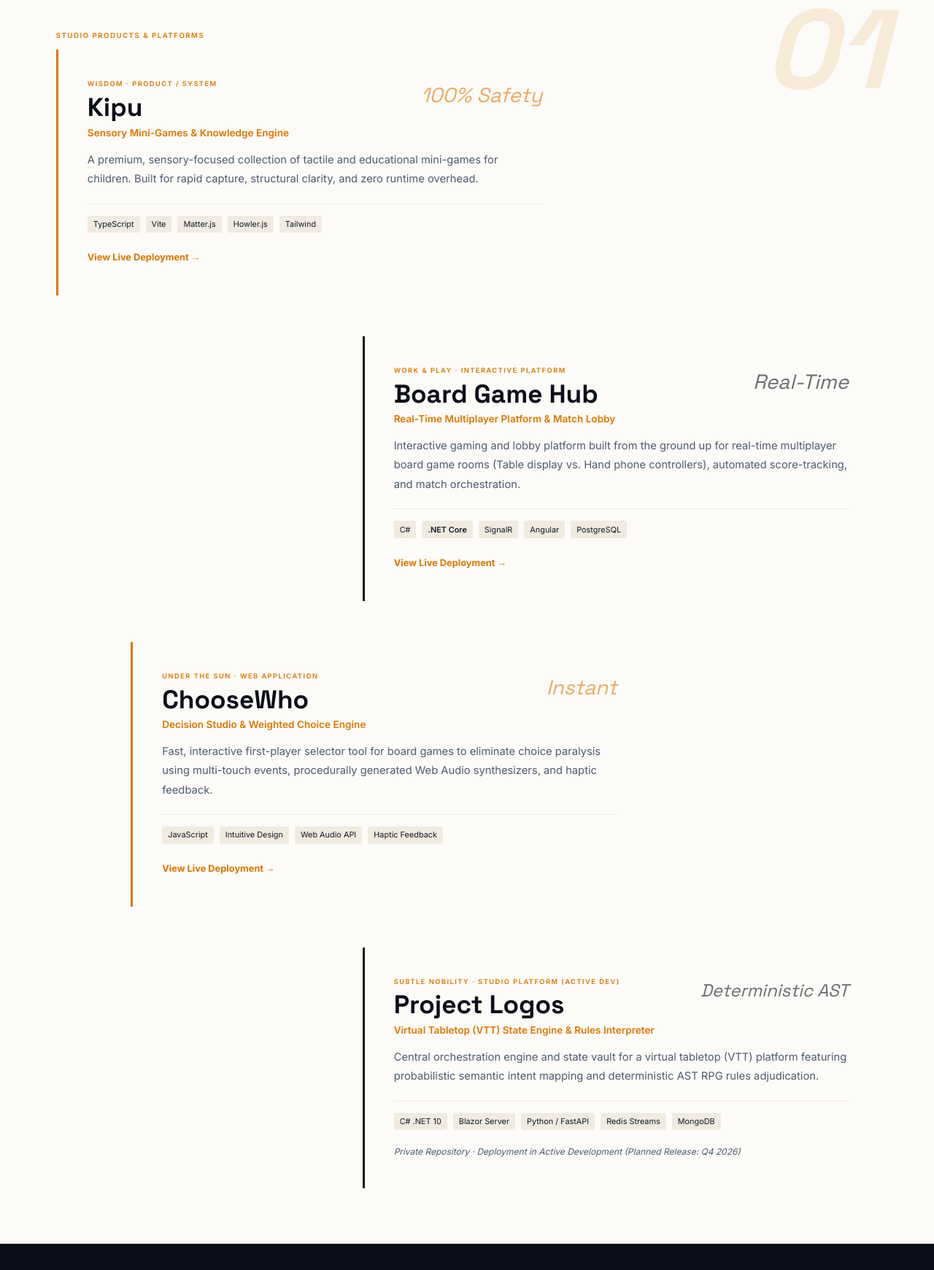
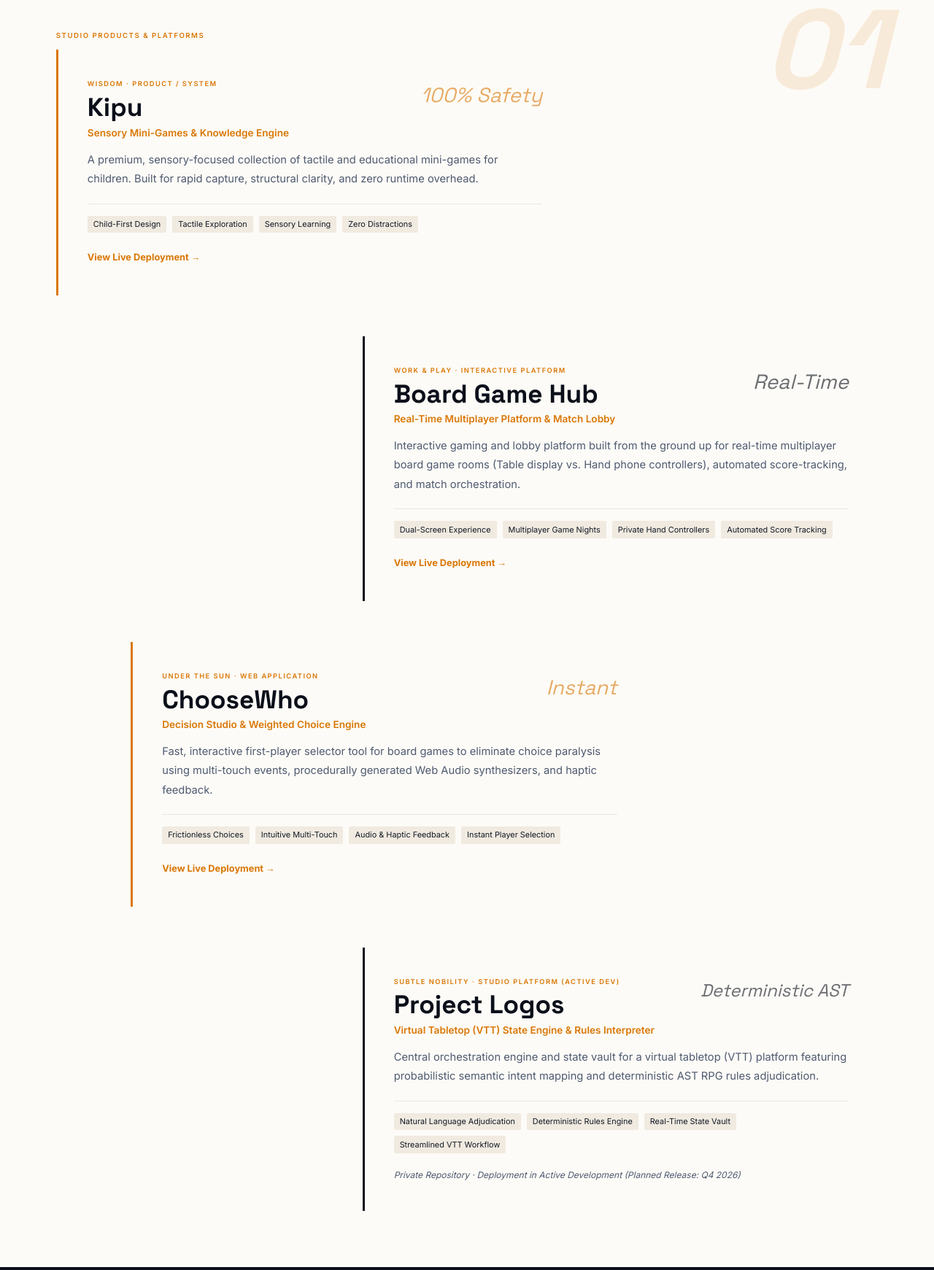
Before and after one commit to higherkey/eight-one-five-design, an Eleventy site: page portfolio.html in a window 1280 px wide. Shown: the part 723-2464 px from the top of the page at 73% size. Built offline with nearby package versions, Linux system fonts and the light colour scheme; Eleventy itself is replaced by a stand-in of ours; files that its build step writes are made by us from their sources.

Commit message:
refactor: Shift portfolio tags from raw tech stack to user story and product value
Replace raw language/framework tags across all portfolio items with human-centered product value, user experience, and outcome tags.

```diff
--- a/portfolio.html
+++ b/portfolio.html
@@ -39,11 +39,10 @@ permalink: /portfolio.html
             </div>
             <p class="hor-text">A premium, sensory-focused collection of tactile and educational mini-games for children. Built for rapid capture, structural clarity, and zero runtime overhead.</p>
             <div style="display:flex; flex-wrap:wrap; gap:0.5rem; margin-top:1.25rem; padding-top:1rem; border-top:1px solid var(--mist);">
-              <span style="font-size:0.68rem; font-family:var(--sans); background:var(--sand); padding:0.2rem 0.5rem; border-radius:2px; color:var(--charcoal);">TypeScript</span>
-              <span style="font-size:0.68rem; font-family:var(--sans); background:var(--sand); padding:0.2rem 0.5rem; border-radius:2px; color:var(--charcoal);">Vite</span>
-              <span style="font-size:0.68rem; font-family:var(--sans); background:var(--sand); padding:0.2rem 0.5rem; border-radius:2px; color:var(--charcoal);">Matter.js</span>
-              <span style="font-size:0.68rem; font-family:var(--sans); background:var(--sand); padding:0.2rem 0.5rem; border-radius:2px; color:var(--charcoal);">Howler.js</span>
-              <span style="font-size:0.68rem; font-family:var(--sans); background:var(--sand); padding:0.2rem 0.5rem; border-radius:2px; color:var(--charcoal);">Tailwind</span>
+              <span style="font-size:0.68rem; font-family:var(--sans); background:var(--sand); padding:0.2rem 0.5rem; border-radius:2px; color:var(--charcoal);">Child-First Design</span>
+              <span style="font-size:0.68rem; font-family:var(--sans); background:var(--sand); padding:0.2rem 0.5rem; border-radius:2px; color:var(--charcoal);">Tactile Exploration</span>
+              <span style="font-size:0.68rem; font-family:var(--sans); background:var(--sand); padding:0.2rem 0.5rem; border-radius:2px; color:var(--charcoal);">Sensory Learning</span>
+              <span style="font-size:0.68rem; font-family:var(--sans); background:var(--sand); padding:0.2rem 0.5rem; border-radius:2px; color:var(--charcoal);">Zero Distractions</span>
             </div>
             <div style="margin-top:1.25rem;">
               <a href="https://higherkey.github.io/kipu/" target="_blank" rel="noopener noreferrer" style="font-size:0.8rem; font-weight:700; color:var(--amber); text-decoration:none;">View Live Deployment &rarr;</a>
@@ -62,11 +61,10 @@ permalink: /portfolio.html
             </div>
             <p class="hor-text">Interactive gaming and lobby platform built from the ground up for real-time multiplayer board game rooms (Table display vs. Hand phone controllers), automated score-tracking, and match orchestration.</p>
             <div style="display:flex; flex-wrap:wrap; gap:0.5rem; margin-top:1.25rem; padding-top:1rem; border-top:1px solid var(--mist);">
-              <span style="font-size:0.68rem; font-family:var(--sans); background:var(--sand); padding:0.2rem 0.5rem; border-radius:2px; color:var(--charcoal);">C#</span>
-              <span style="font-size:0.68rem; font-family:var(--sans); background:var(--sand); padding:0.2rem 0.5rem; border-radius:2px; color:var(--charcoal); font-weight:600;">.NET Core</span>
-              <span style="font-size:0.68rem; font-family:var(--sans); background:var(--sand); padding:0.2rem 0.5rem; border-radius:2px; color:var(--charcoal);">SignalR</span>
-              <span style="font-size:0.68rem; font-family:var(--sans); background:var(--sand); padding:0.2rem 0.5rem; border-radius:2px; color:var(--charcoal);">Angular</span>
-              <span style="font-size:0.68rem; font-family:var(--sans); background:var(--sand); padding:0.2rem 0.5rem; border-radius:2px; color:var(--charcoal);">PostgreSQL</span>
+              <span style="font-size:0.68rem; font-family:var(--sans); background:var(--sand); padding:0.2rem 0.5rem; border-radius:2px; color:var(--charcoal);">Dual-Screen Experience</span>
+              <span style="font-size:0.68rem; font-family:var(--sans); background:var(--sand); padding:0.2rem 0.5rem; border-radius:2px; color:var(--charcoal);">Multiplayer Game Nights</span>
+              <span style="font-size:0.68rem; font-family:var(--sans); background:var(--sand); padding:0.2rem 0.5rem; border-radius:2px; color:var(--charcoal);">Private Hand Controllers</span>
+              <span style="font-size:0.68rem; font-family:var(--sans); background:var(--sand); padding:0.2rem 0.5rem; border-radius:2px; color:var(--charcoal);">Automated Score Tracking</span>
             </div>
             <div style="margin-top:1.25rem;">
               <a href="https://board-game-hub-alpha.vercel.app/" target="_blank" rel="noopener noreferrer" style="font-size:0.8rem; font-weight:700; color:var(--amber); text-decoration:none;">View Live Deployment &rarr;</a>
@@ -85,10 +83,10 @@ permalink: /portfolio.html
             </div>
             <p class="hor-text">Fast, interactive first-player selector tool for board games to eliminate choice paralysis using multi-touch events, procedurally generated Web Audio synthesizers, and haptic feedback.</p>
             <div style="display:flex; flex-wrap:wrap; gap:0.5rem; margin-top:1.25rem; padding-top:1rem; border-top:1px solid var(--mist);">
-              <span style="font-size:0.68rem; font-family:var(--sans); background:var(--sand); padding:0.2rem 0.5rem; border-radius:2px; color:var(--charcoal);">JavaScript</span>
-              <span style="font-size:0.68rem; font-family:var(--sans); background:var(--sand); padding:0.2rem 0.5rem; border-radius:2px; color:var(--charcoal);">Intuitive Design</span>
-              <span style="font-size:0.68rem; font-family:var(--sans); background:var(--sand); padding:0.2rem 0.5rem; border-radius:2px; color:var(--charcoal);">Web Audio API</span>
-              <span style="font-size:0.68rem; font-family:var(--sans); background:var(--sand); padding:0.2rem 0.5rem; border-radius:2px; color:var(--charcoal);">Haptic Feedback</span>
+              <span style="font-size:0.68rem; font-family:var(--sans); background:var(--sand); padding:0.2rem 0.5rem; border-radius:2px; color:var(--charcoal);">Frictionless Choices</span>
+              <span style="font-size:0.68rem; font-family:var(--sans); background:var(--sand); padding:0.2rem 0.5rem; border-radius:2px; color:var(--charcoal);">Intuitive Multi-Touch</span>
+              <span style="font-size:0.68rem; font-family:var(--sans); background:var(--sand); padding:0.2rem 0.5rem; border-radius:2px; color:var(--charcoal);">Audio &amp; Haptic Feedback</span>
+              <span style="font-size:0.68rem; font-family:var(--sans); background:var(--sand); padding:0.2rem 0.5rem; border-radius:2px; color:var(--charcoal);">Instant Player Selection</span>
             </div>
             <div style="margin-top:1.25rem;">
               <a href="https://higherkey.github.io/choosewho/" target="_blank" rel="noopener noreferrer" style="font-size:0.8rem; font-weight:700; color:var(--amber); text-decoration:none;">View Live Deployment &rarr;</a>
@@ -107,11 +105,10 @@ permalink: /portfolio.html
             </div>
             <p class="hor-text">Central orchestration engine and state vault for a virtual tabletop (VTT) platform featuring probabilistic semantic intent mapping and deterministic AST RPG rules adjudication.</p>
             <div style="display:flex; flex-wrap:wrap; gap:0.5rem; margin-top:1.25rem; padding-top:1rem; border-top:1px solid var(--mist);">
-              <span style="font-size:0.68rem; font-family:var(--sans); background:var(--sand); padding:0.2rem 0.5rem; border-radius:2px; color:var(--charcoal);">C# .NET 10</span>
-              <span style="font-size:0.68rem; font-family:var(--sans); background:var(--sand); padding:0.2rem 0.5rem; border-radius:2px; color:var(--charcoal);">Blazor Server</span>
-              <span style="font-size:0.68rem; font-family:var(--sans); background:var(--sand); padding:0.2rem 0.5rem; border-radius:2px; color:var(--charcoal);">Python / FastAPI</span>
-              <span style="font-size:0.68rem; font-family:var(--sans); background:var(--sand); padding:0.2rem 0.5rem; border-radius:2px; color:var(--charcoal);">Redis Streams</span>
-              <span style="font-size:0.68rem; font-family:var(--sans); background:var(--sand); padding:0.2rem 0.5rem; border-radius:2px; color:var(--charcoal);">MongoDB</span>
+              <span style="font-size:0.68rem; font-family:var(--sans); background:var(--sand); padding:0.2rem 0.5rem; border-radius:2px; color:var(--charcoal);">Natural Language Adjudication</span>
+              <span style="font-size:0.68rem; font-family:var(--sans); background:var(--sand); padding:0.2rem 0.5rem; border-radius:2px; color:var(--charcoal);">Deterministic Rules Engine</span>
+              <span style="font-size:0.68rem; font-family:var(--sans); background:var(--sand); padding:0.2rem 0.5rem; border-radius:2px; color:var(--charcoal);">Real-Time State Vault</span>
+              <span style="font-size:0.68rem; font-family:var(--sans); background:var(--sand); padding:0.2rem 0.5rem; border-radius:2px; color:var(--charcoal);">Streamlined VTT Workflow</span>
             </div>
             <div style="margin-top:1.25rem; font-size:0.75rem; color:var(--slate); font-style:italic;">
               Private Repository &middot; Deployment in Active Development (Planned Release: Q4 2026)
@@ -141,10 +138,10 @@ permalink: /portfolio.html
             </div>
             <p class="hor-text" style="color:rgba(253,251,247,0.75);">Custom static web storefront and inquiry system featuring online batch reservation tracking, local ordering flows, and high-performance image optimization for an artisanal home bakery.</p>
             <div style="display:flex; flex-wrap:wrap; gap:0.5rem; margin-top:1.25rem; padding-top:1rem; border-top:1px solid rgba(253,251,247,0.1);">
-              <span style="font-size:0.68rem; font-family:var(--sans); background:rgba(253,251,247,0.1); padding:0.2rem 0.5rem; border-radius:2px; color:var(--cream);">Eleventy</span>
-              <span style="font-size:0.68rem; font-family:var(--sans); background:rgba(253,251,247,0.1); padding:0.2rem 0.5rem; border-radius:2px; color:var(--cream);">Tailwind</span>
-              <span style="font-size:0.68rem; font-family:var(--sans); background:rgba(253,251,247,0.1); padding:0.2rem 0.5rem; border-radius:2px; color:var(--cream);">Cloudflare Pages</span>
-              <span style="font-size:0.68rem; font-family:var(--sans); background:rgba(253,251,247,0.1); padding:0.2rem 0.5rem; border-radius:2px; color:var(--cream);">Order Systems</span>
+              <span style="font-size:0.68rem; font-family:var(--sans); background:rgba(253,251,247,0.1); padding:0.2rem 0.5rem; border-radius:2px; color:var(--cream);">Artisanal Brand Storytelling</span>
+              <span style="font-size:0.68rem; font-family:var(--sans); background:rgba(253,251,247,0.1); padding:0.2rem 0.5rem; border-radius:2px; color:var(--cream);">Batch Reservation Flow</span>
+              <span style="font-size:0.68rem; font-family:var(--sans); background:rgba(253,251,247,0.1); padding:0.2rem 0.5rem; border-radius:2px; color:var(--cream);">Instant Local Pre-Ordering</span>
+              <span style="font-size:0.68rem; font-family:var(--sans); background:rgba(253,251,247,0.1); padding:0.2rem 0.5rem; border-radius:2px; color:var(--cream);">Sub-Second Reader Experience</span>
             </div>
             <div style="margin-top:1.25rem;">
               <a href="https://higherkey.github.io/amys-bakes/" target="_blank" rel="noopener noreferrer" style="font-size:0.8rem; font-weight:700; color:var(--amber); text-decoration:none;">View Live Deployment &rarr;</a>
@@ -171,9 +168,10 @@ permalink: /portfolio.html
             -->
 
             <div style="display:flex; flex-wrap:wrap; gap:0.5rem; margin-top:1.5rem; padding-top:1rem; border-top:1px solid rgba(253,251,247,0.1);">
-              <span style="font-size:0.68rem; font-family:var(--sans); background:rgba(253,251,247,0.1); padding:0.2rem 0.5rem; border-radius:2px; color:var(--cream);">Netlify / Cloudflare</span>
-              <span style="font-size:0.68rem; font-family:var(--sans); background:rgba(253,251,247,0.1); padding:0.2rem 0.5rem; border-radius:2px; color:var(--cream);">Custom Architecture</span>
-              <span style="font-size:0.68rem; font-family:var(--sans); background:rgba(253,251,247,0.1); padding:0.2rem 0.5rem; border-radius:2px; color:var(--cream);">High-Converting UI</span>
+              <span style="font-size:0.68rem; font-family:var(--sans); background:rgba(253,251,247,0.1); padding:0.2rem 0.5rem; border-radius:2px; color:var(--cream);">Editorial Narrative Flow</span>
+              <span style="font-size:0.68rem; font-family:var(--sans); background:rgba(253,251,247,0.1); padding:0.2rem 0.5rem; border-radius:2px; color:var(--cream);">High-Converting Copywriting</span>
+              <span style="font-size:0.68rem; font-family:var(--sans); background:rgba(253,251,247,0.1); padding:0.2rem 0.5rem; border-radius:2px; color:var(--cream);">Executive Trust Building</span>
+              <span style="font-size:0.68rem; font-family:var(--sans); background:rgba(253,251,247,0.1); padding:0.2rem 0.5rem; border-radius:2px; color:var(--cream);">Sub-Second Load Rhythm</span>
             </div>
             <div style="margin-top:1.25rem;">
               <a href="https://exagrow.com" target="_blank" rel="noopener noreferrer" style="font-size:0.85rem; font-weight:700; color:var(--amber); text-decoration:none;">View Live Deployment (exagrow.com) &rarr;</a>
```
Also changed, not shown: app.js (+6 -6 lines), docs/traces/feat-horizon-redesign-and-cleanup.md (+1 -1 lines).
